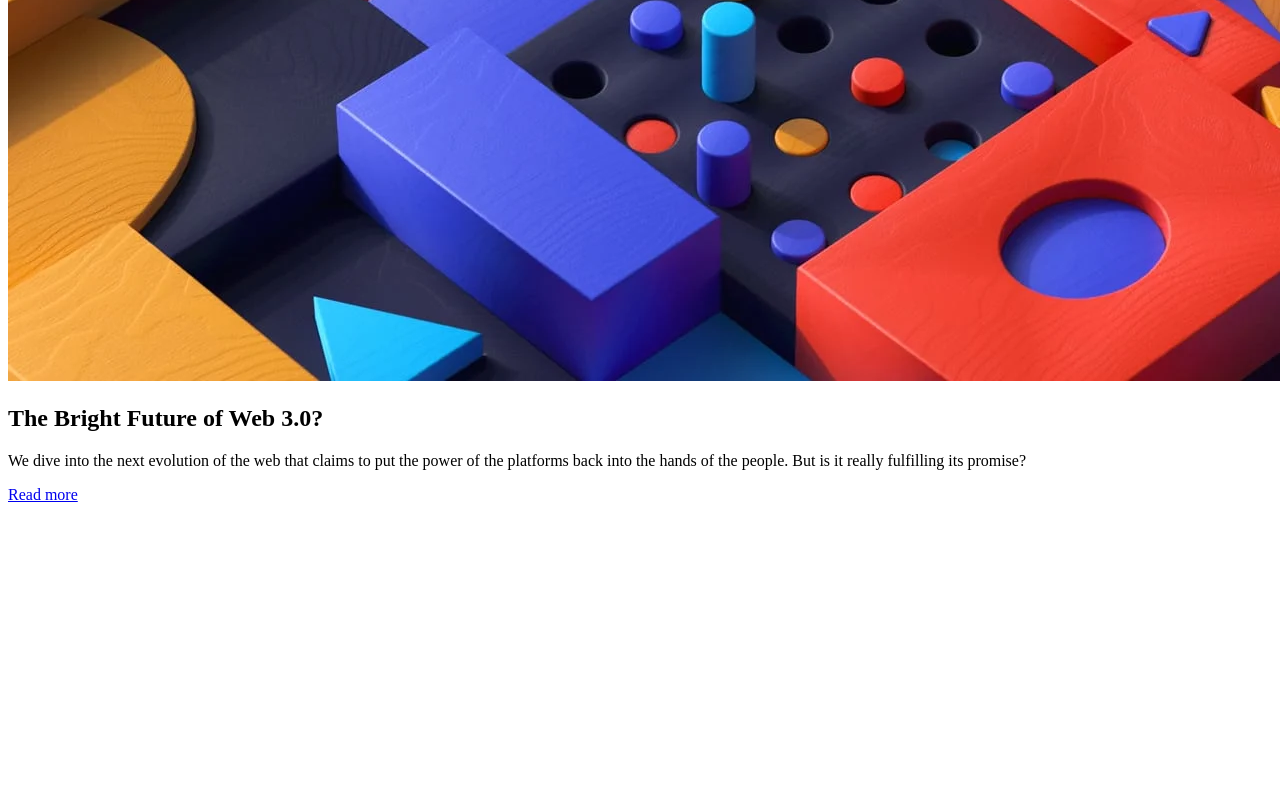
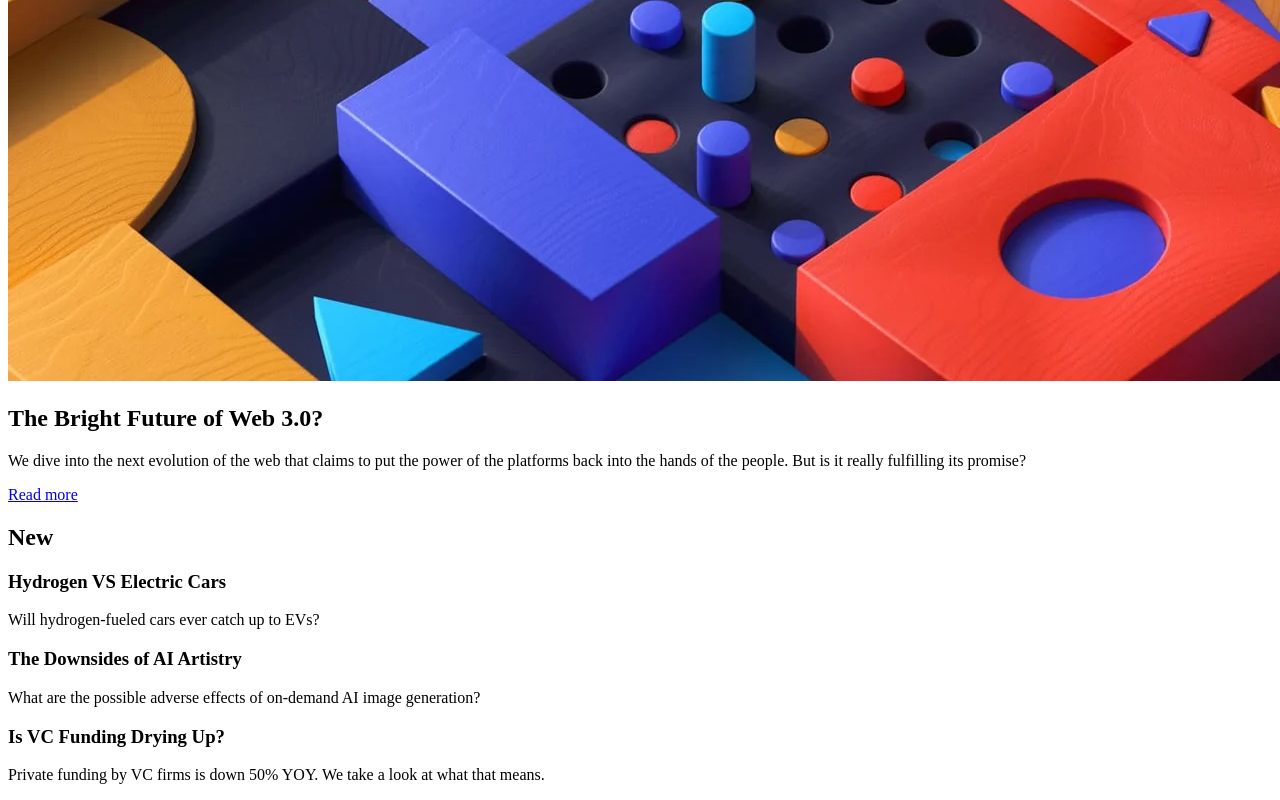
Before and after one commit to OniOdd/news-homepage, a plain HTML site: page index.html in a window 1280 px wide. Shown: the part 411-1211 px from the top of the page. Before the commit the page ends 923 px from the top, so only its background shows below. Drawn offline with Linux system fonts and the light colour scheme.

Commit message:
Add New section

```diff
--- a/index.html
+++ b/index.html
@@ -72,6 +72,29 @@
             >
           </div>
         </article>
+        <section class="new" aria-labelledby="new-title">
+          <h2 class="new__heading" id="new-title">New</h2>
+          <article class="new__article">
+            <h3 class="new__title">Hydrogen VS Electric Cars</h3>
+            <p class="new__text">
+              Will hydrogen-fueled cars ever catch up to EVs?
+            </p>
+          </article>
+          <article class="new__article">
+            <h3 class="new__title">The Downsides of AI Artistry</h3>
+            <p class="new__text">
+              What are the possible adverse effects of on-demand AI image
+              generation?
+            </p>
+          </article>
+          <article class="new__article">
+            <h3 class="new__title">Is VC Funding Drying Up?</h3>
+            <p class="new__text">
+              Private funding by VC firms is down 50% YOY. We take a look at
+              what that means.
+            </p>
+          </article>
+        </section>
       </main>
     </div>
   </body>
```
